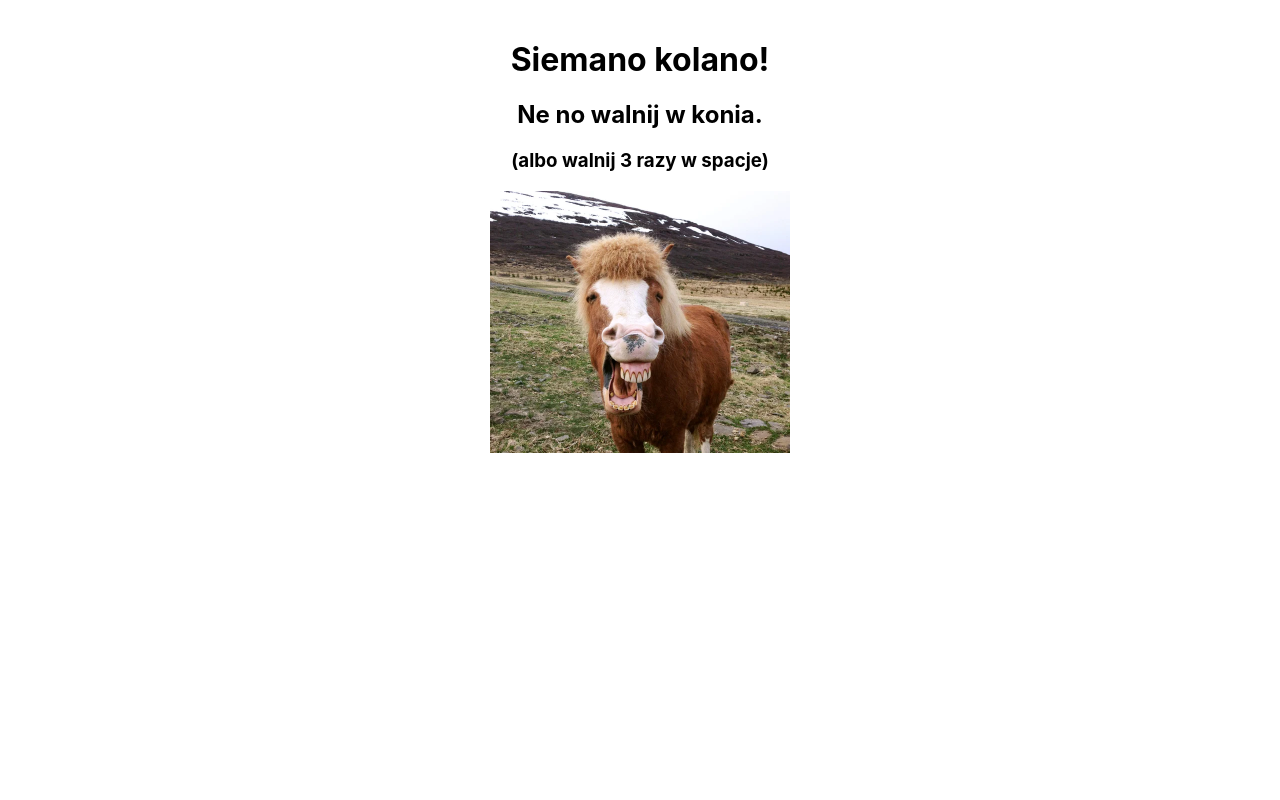
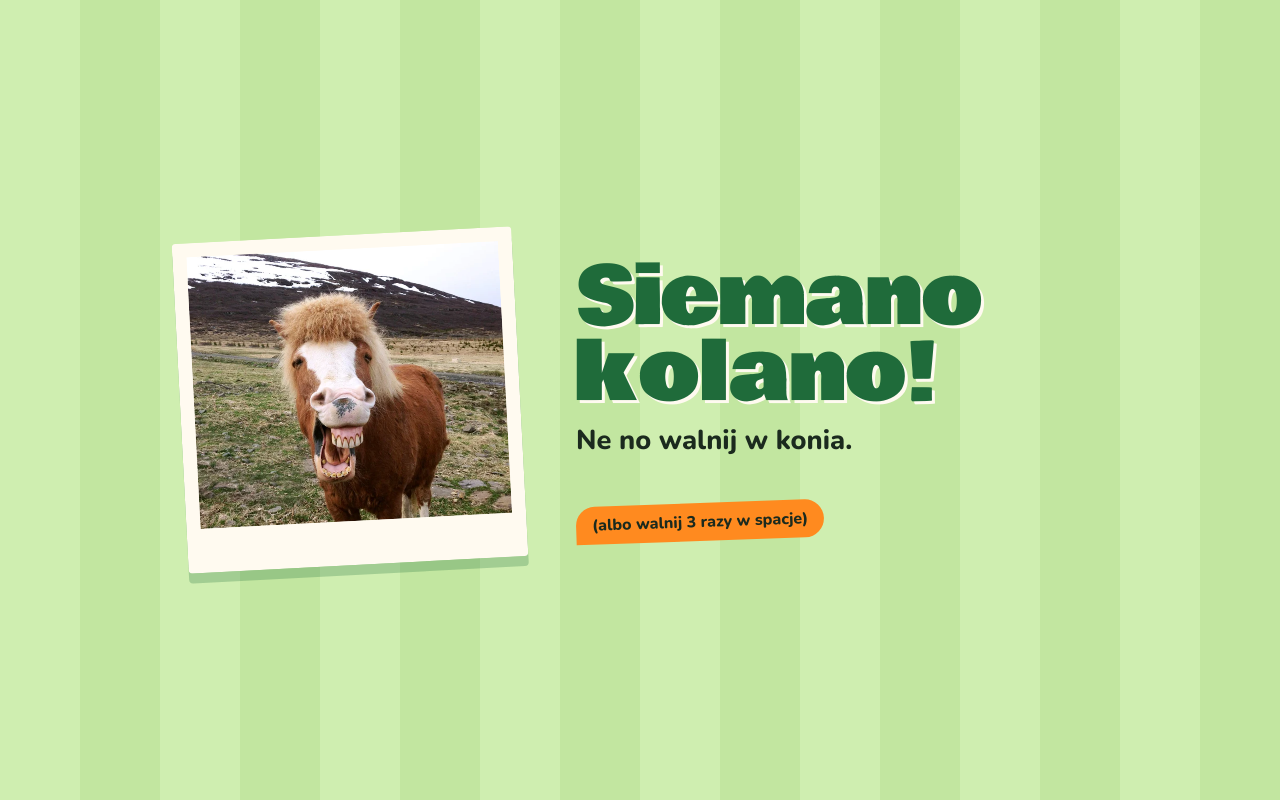
Before and after one commit to ooaza7769-tech/koniuk-pl, a plain HTML site: page index.html in a window 1280 px wide. Drawn offline with nearby package versions, Linux system fonts and the light colour scheme.

Commit message:
Update index.html

```diff
--- a/index.html
+++ b/index.html
@@ -1,34 +1,41 @@
 <!doctype html>
-<html>
+<html lang="pl">
 <head>
   <title>Konik</title>
   <meta charset='UTF-8'>
+  <meta name="viewport" content="width=device-width, initial-scale=1">
+  <link rel="preconnect" href="https://fonts.googleapis.com">
+  <link rel="preconnect" href="https://fonts.gstatic.com" crossorigin>
+  <link href="https://fonts.googleapis.com/css2?family=Bowlby+One&family=Nunito:wght@600;800&display=swap" rel="stylesheet">
   <style>
+    :root {
+      --lawn: #cfeeb0;
+      --lawn-dark: #c2e6a0;
+      --grass: #1f6b3a;
+      --carrot: #ff8a1f;
+      --paper: #fffaf0;
+      --ink: #1b2a1e;
+    }
+
+    * { box-sizing: border-box; }
+
     html, body {
       width: 100%;
       height: 100%;
       margin: 0;
-      font-family: -apple-system, BlinkMacSystemFont, 'avenir next', avenir, 'helvetica neue', helvetica, ubuntu, roboto, noto, 'segoe ui', arial, sans-serif;
       overflow: hidden;
+      color: var(--ink);
+      font-family: 'Nunito', -apple-system, BlinkMacSystemFont, 'avenir next', avenir, 'helvetica neue', helvetica, ubuntu, roboto, noto, 'segoe ui', arial, sans-serif;
     }
 
-    .hello-message {
-      margin: 40px;
-      text-align: center;
-    }
-
-    .logout-messages {
-      pointer-events: none;
-      color: red;
-      margin: 40px;
-      position: fixed;
-      top: 0;
-      left: 0;
-      text-shadow: 2px 2px #FFF, 4px 4px 10px #000;
-    }
-
-    img {
-      width: 300px;
+    /* pasy jak na świeżo skoszonym trawniku */
+    body {
+      background:
+        repeating-linear-gradient(90deg, var(--lawn) 0 80px, var(--lawn-dark) 80px 160px);
+      display: flex;
+      align-items: center;
+      justify-content: center;
+      animation: blurslowly 15s infinite;
     }
 
     @keyframes blurslowly {
@@ -38,11 +45,100 @@
       100% { filter: blur(0); }
     }
 
-    body {
-      animation-name: blurslowly;
-      animation-iteration-count: infinite;
-      animation-duration: 15s;
-      animation-play-state: running;
+    .hello-message {
+      width: min(920px, 100% - 48px);
+      display: grid;
+      grid-template-columns: 340px 1fr;
+      grid-template-areas:
+        "photo title"
+        "photo sub"
+        "photo hint";
+      align-content: center;
+      column-gap: 56px;
+      text-align: left;
+      animation: drop 0.7s cubic-bezier(.2, 1.4, .4, 1) both;
+    }
+
+    @keyframes drop {
+      0% { transform: translateY(-40px) rotate(-6deg); opacity: 0; }
+      100% { transform: none; opacity: 1; }
+    }
+
+    .hello-message h1 {
+      grid-area: title;
+      align-self: end;
+      margin: 0 0 12px;
+      font-family: 'Bowlby One', 'Arial Black', Impact, sans-serif;
+      font-weight: 400;
+      font-size: clamp(2.6rem, 7vw, 5rem);
+      line-height: 0.95;
+      letter-spacing: -0.01em;
+      color: var(--grass);
+      text-shadow: 3px 3px 0 var(--paper);
+    }
+
+    .hello-message h2 {
+      grid-area: sub;
+      margin: 0 0 20px;
+      font-size: clamp(1.2rem, 2.6vw, 1.7rem);
+      font-weight: 800;
+      line-height: 1.25;
+    }
+
+    .hello-message h3 {
+      grid-area: hint;
+      justify-self: start;
+      align-self: start;
+      margin: 0;
+      padding: 8px 16px;
+      font-size: 1rem;
+      font-weight: 800;
+      color: var(--ink);
+      background: var(--carrot);
+      border-radius: 999px 999px 999px 4px;
+      transform: rotate(-2deg);
+    }
+
+    /* zdjęcie jak odbitka przypięta do trawnika */
+    .hello-message img {
+      grid-area: photo;
+      width: 100%;
+      padding: 14px 14px 44px;
+      background: var(--paper);
+      border-radius: 4px;
+      box-shadow: 0 10px 0 rgba(31, 107, 58, .25);
+      transform: rotate(-3deg);
+    }
+
+    .logout-messages {
+      pointer-events: none;
+      color: #c2131f;
+      margin: 24px;
+      position: fixed;
+      top: 0;
+      left: 0;
+      font-weight: 800;
+      text-shadow: 2px 2px var(--paper), 4px 4px 10px rgba(0, 0, 0, .6);
+    }
+
+    @media (max-width: 720px) {
+      .hello-message {
+        grid-template-columns: 1fr;
+        grid-template-areas:
+          "title"
+          "sub"
+          "hint"
+          "photo";
+        row-gap: 8px;
+        text-align: center;
+      }
+      .hello-message h1 { align-self: auto; }
+      .hello-message h3 { justify-self: center; margin-bottom: 20px; }
+      .hello-message img { width: 220px; justify-self: center; }
+    }
+
+    @media (prefers-reduced-motion: reduce) {
+      body, .hello-message { animation: none; }
     }
   </style>
   <link rel="icon" type="image/x-icon" href="media/images/konik.jpg">
```
